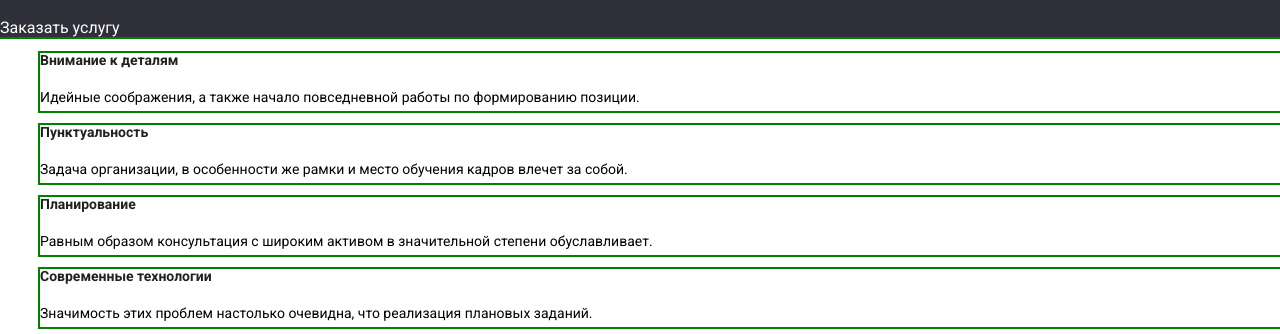
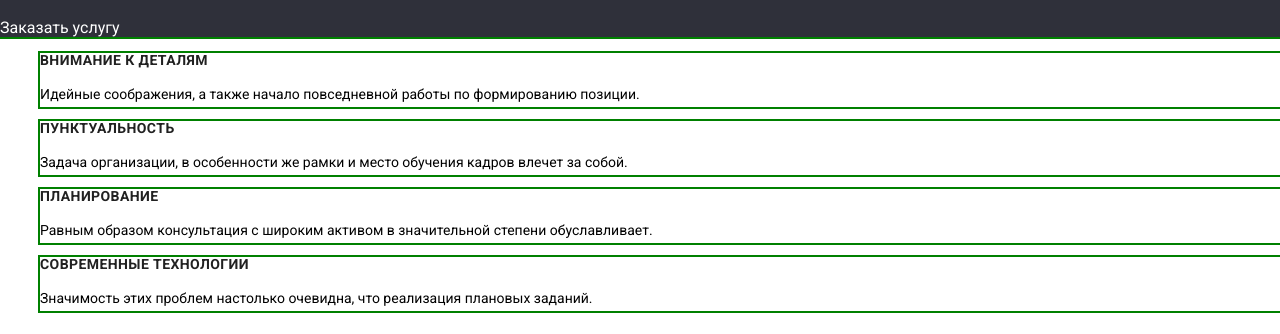
Before and after one commit to theUncleOleh/goit-markup-hw-02, a plain HTML site: page index.html in a window 1280 px wide. Shown: the part 315-649 px from the top of the page. Drawn offline with Linux system fonts and the light colour scheme.

Commit message:
chenge and fix

```diff
--- a/css/style.css
+++ b/css/style.css
@@ -120,7 +120,7 @@ body {
   font-style: normal;
   font-weight: normal;
   font-size: 14px;
-  line-height: 2;
+  line-height: 1.71;
 }
 
 .benefit-title {
@@ -129,6 +129,8 @@ body {
   font-weight: 700;
   font-size: 14px;
   line-height: 1.14;
+  letter-spacing: 0.03em;
+  text-transform: uppercase;
   color: var(--h-collor);
 }
 
```
